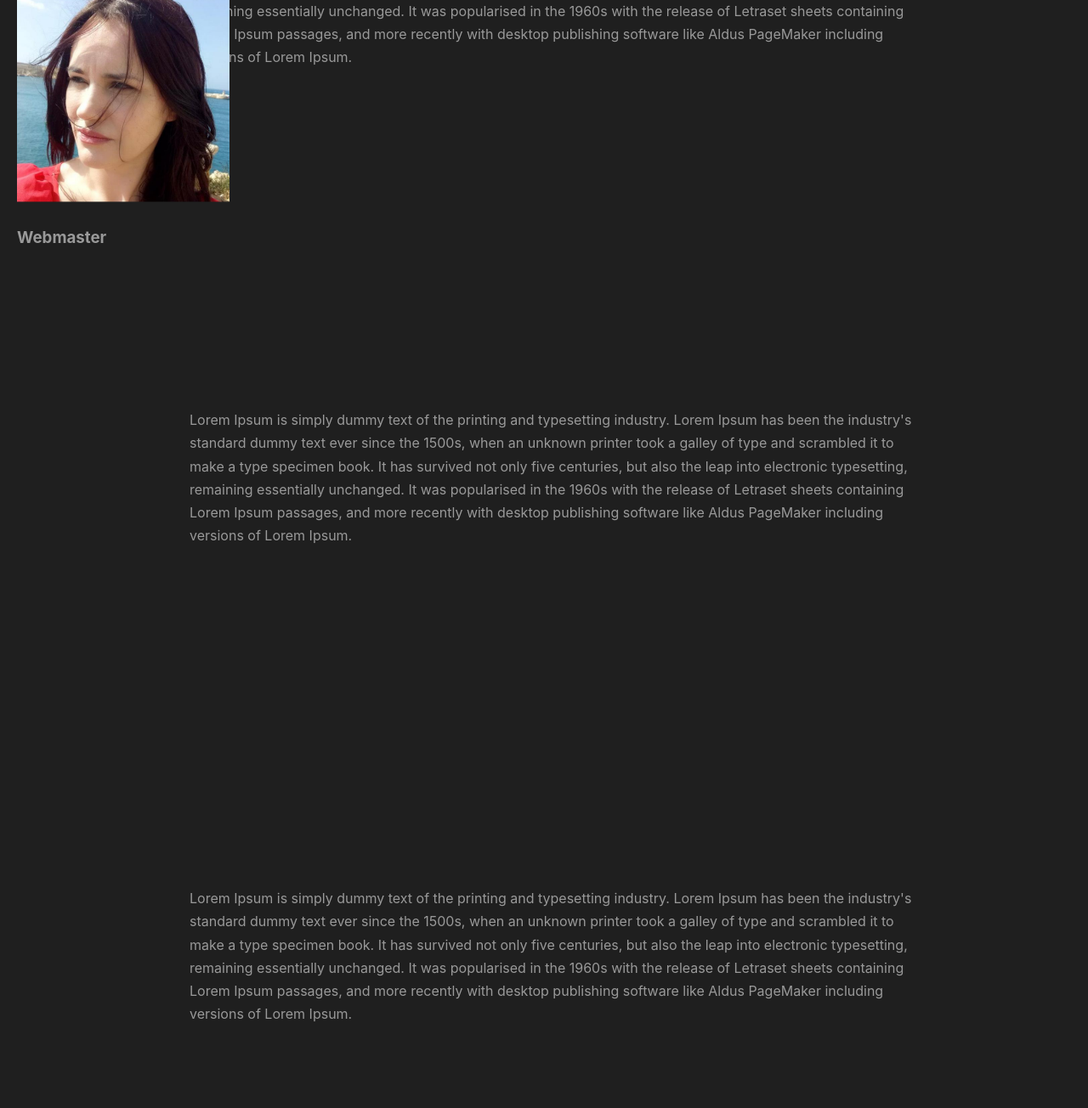
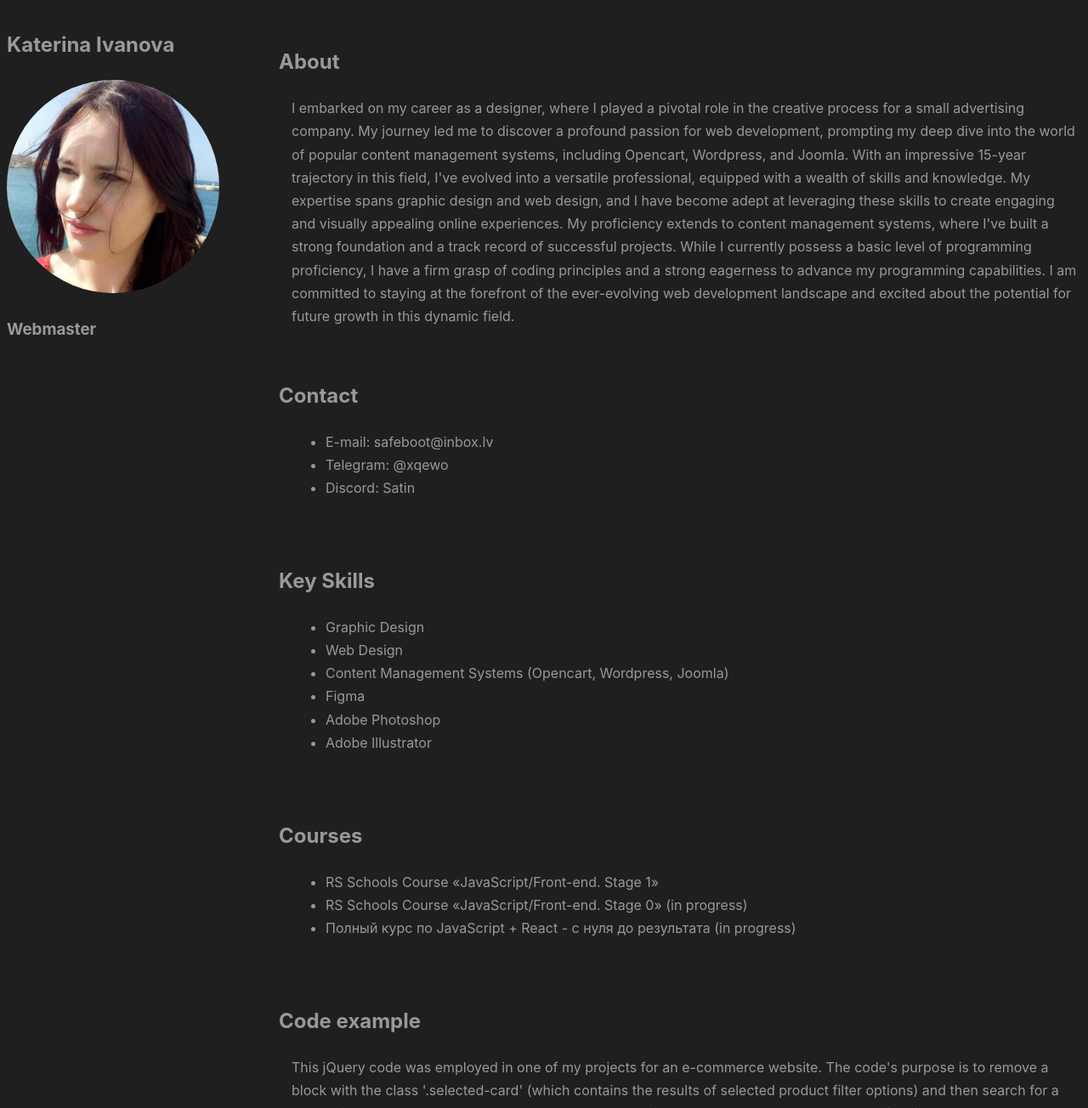
Before and after one commit to Xelen/rsschool-cv, a plain HTML site: page index.html in a window 1280 px wide. Shown: the part 290-1594 px from the top of the page at 85% size. Drawn offline with Linux system fonts and the light colour scheme.

Commit message:
feat: add new html and css

```diff
--- a/index.html
+++ b/index.html
@@ -1,10 +1,10 @@
 <!DOCTYPE html>
 <html lang="en">
   <head>
-    <meta charset="UTF-8">
-    <meta name="viewport" content="width=device-width, initial-scale=1.0">
+    <meta charset="UTF-8" />
+    <meta name="viewport" content="width=device-width, initial-scale=1.0" />
     <title>Document</title>
-    <link rel="stylesheet" href="style.css">
+    <link rel="stylesheet" href="style.css" />
   </head>
 
   <body>
@@ -12,60 +12,139 @@
       <div class="inner">
         <header>
           <div class="row">
-            <nav></nav>
+            <nav>
+              <ul>
+                <li>About</li>
+                <li>Contact</li>
+                <li>Key Skills</li>
+                <li>Courses</li>
+                <li>Code example</li>
+                <li>Projects</li>
+                <li>Languages</li>
+              </ul>
+            </nav>
           </div>
         </header>
+        <h1>Curriculum vitae</h1>
         <main>
-          <aside>
           <div class="left">
+            <div class="info">
               <div class="name"><h2>Katerina Ivanova</h2></div>
-              <div class="photo"><img src="imgs/kate.png" alt=""></div>
+              <div class="photo"><img src="imgs/kate.png" alt="" /></div>
               <div class="profession"><h3>Webmaster</h3></div>
             </div>
-          </aside>
-          <section id="hero">
+          </div>
+          <div class="content">
+            <section id="about">
+              <h2>About</h2>
               <div class="container">
-              Lorem Ipsum is simply dummy text of the printing and typesetting
-              industry. Lorem Ipsum has been the industry's standard dummy text
-              ever since the 1500s, when an unknown printer took a galley of
-              type and scrambled it to make a type specimen book. It has
-              survived not only five centuries, but also the leap into
-              electronic typesetting, remaining essentially unchanged. It was
-              popularised in the 1960s with the release of Letraset sheets
-              containing Lorem Ipsum passages, and more recently with desktop
-              publishing software like Aldus PageMaker including versions of
-              Lorem Ipsum.
+                I embarked on my career as a designer, where I played a pivotal
+                role in the creative process for a small advertising company. My
+                journey led me to discover a profound passion for web
+                development, prompting my deep dive into the world of popular
+                content management systems, including Opencart, Wordpress, and
+                Joomla. With an impressive 15-year trajectory in this field,
+                I've evolved into a versatile professional, equipped with a
+                wealth of skills and knowledge. My expertise spans graphic
+                design and web design, and I have become adept at leveraging
+                these skills to create engaging and visually appealing online
+                experiences. My proficiency extends to content management
+                systems, where I've built a strong foundation and a track record
+                of successful projects. While I currently possess a basic level
+                of programming proficiency, I have a firm grasp of coding
+                principles and a strong eagerness to advance my programming
+                capabilities. I am committed to staying at the forefront of the
+                ever-evolving web development landscape and excited about the
+                potential for future growth in this dynamic field.
               </div>
             </section>
-          <section id="about">
+            <section id="contact">
+              <h2>Contact</h2>
               <div class="container">
-              Lorem Ipsum is simply dummy text of the printing and typesetting
-              industry. Lorem Ipsum has been the industry's standard dummy text
-              ever since the 1500s, when an unknown printer took a galley of
-              type and scrambled it to make a type specimen book. It has
-              survived not only five centuries, but also the leap into
-              electronic typesetting, remaining essentially unchanged. It was
-              popularised in the 1960s with the release of Letraset sheets
-              containing Lorem Ipsum passages, and more recently with desktop
-              publishing software like Aldus PageMaker including versions of
-              Lorem Ipsum.
+                <ul>
+                  <li>E-mail: safeboot@inbox.lv</li>
+                  <li>Telegram: @xqewo</li>
+                  <li>Discord: Satin</li>
+                </ul>
               </div>
             </section>
-          <section id="resume">
+
+            <section id="skills">
+              <h2>Key Skills</h2>
               <div class="container">
-              Lorem Ipsum is simply dummy text of the printing and typesetting
-              industry. Lorem Ipsum has been the industry's standard dummy text
-              ever since the 1500s, when an unknown printer took a galley of
-              type and scrambled it to make a type specimen book. It has
-              survived not only five centuries, but also the leap into
-              electronic typesetting, remaining essentially unchanged. It was
-              popularised in the 1960s with the release of Letraset sheets
-              containing Lorem Ipsum passages, and more recently with desktop
-              publishing software like Aldus PageMaker including versions of
-              Lorem Ipsum.
+                <ul>
+                  <li>Graphic Design</li>
+                  <li>Web Design</li>
+                  <li>
+                    Content Management Systems (Opencart, Wordpress, Joomla)
+                  </li>
+                  <li>Figma</li>
+                  <li>Adobe Photoshop</li>
+                  <li>Adobe Illustrator</li>
+                </ul>
               </div>
             </section>
+            <section id="courses">
+              <h2>Courses</h2>
+              <div class="container">
+                <ul>
+                  <li>RS Schools Course «JavaScript/Front-end. Stage 1»</li>
+                  <li>
+                    RS Schools Course «JavaScript/Front-end. Stage 0» (in
+                    progress)
+                  </li>
+                  <li>
+                    Полный курс по JavaScript + React - с нуля до результата (in
+                    progress)
+                  </li>
+                </ul>
+              </div>
+            </section>
+            <section id="code">
+              <h2>Code example</h2>
+              <div class="container">
+                This jQuery code was employed in one of my projects for an
+                e-commerce website. The code's purpose is to remove a block with
+                the class '.selected-card' (which contains the results of
+                selected product filter options) and then search for a block
+                with the class '.group' on the page. Subsequently, it adds the
+                '.selected-card' block before it.
+                <code
+                  >var filterResult = $('.selected-card').remove();
+                  $('.group').before(filterResult);</code
+                >
+              </div>
+            </section>
+
+            <section id="projects">
+              <h2>Projects</h2>
+              <div class="container">
+                <ul>
+                  <li>RS Schools Course «JavaScript/Front-end. Stage 1»</li>
+                  <li>
+                    RS Schools Course «JavaScript/Front-end. Stage 0» (in
+                    progress)
+                  </li>
+                  <li>
+                    Полный курс по JavaScript + React - с нуля до результата (in
+                    progress)
+                  </li>
+                </ul>
+              </div>
+            </section>
+            <section id="languages">
+              <h2>Languages</h2>
+              <div class="container">
+                <ul>
+                  <li>English - Intermediate</li>
+                  <li>Russian - Native</li>
+                  <li>Latvian - Basic</li>
+                </ul>
+              </div>
+            </section>
+          </div>
         </main>
+        <footer>Xelena</footer>
       </div>
     </div>
   </body>
--- a/style.css
+++ b/style.css
@@ -9,9 +9,11 @@ body {
 }
 .wrapper {
   width: 100%;
+  max-width: 1440px;
+  margin: 0 auto;
 }
 .container {
-  max-width: 1130px;
+  max-width: 1000px;
   width: 100%;
   margin-right: auto;
   margin-left: auto;
@@ -19,22 +21,18 @@ body {
   padding-right: 15px;
 }
 section {
-  padding: 200px;
+  padding: 20px;
 }
 .left .photo img {
   width: 250px;
+  border-radius: 100%;
 }
-@media (min-width: 1200px) {
-  .left {
-    position: fixed;
-    left: 20px;
-    top: 50%;
-    transform: translateY(-50%);
-    z-index: 10;
-    max-width: 300px;
-    min-width: 300px;
-    margin: 0;
-    margin-top: 0px;
-    margin-top: 0;
-  }
+main {
+  display: flex;
 }
+.info {
+  position: fixed;
+}
+.content {
+  margin-left: 300px;
+}
```
Lines whose indentation alone changed are shown as unchanged.
